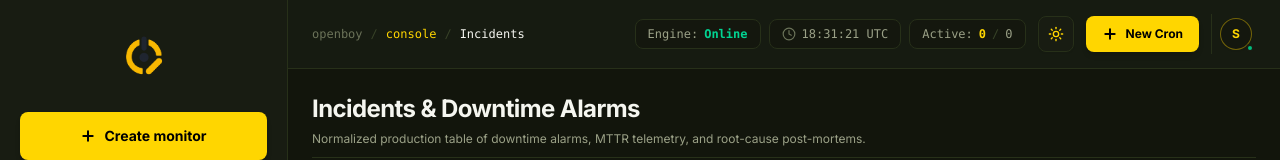
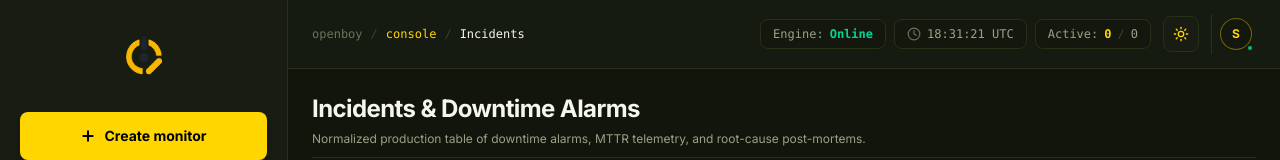
Before and after one commit to dennismutuku2005/openboy-app, a Next.js app: page /dashboard/incidents in a window 1280 px wide. Shown: the top 160 px of the page. Built offline with nearby package versions, Linux system fonts and the light colour scheme; no server answers; sample sign-in values are in the browser's storage.

Commit message:
refactor(navbar): remove New Cron button from top navbar

```diff
--- a/components/DashboardNavbar.js
+++ b/components/DashboardNavbar.js
@@ -3,15 +3,14 @@
 import { useState, useEffect } from "react";
 import Link from "next/link";
 import { usePathname } from "next/navigation";
-import { Plus, Clock, Loader2, Menu } from "lucide-react";
+import { Clock, Menu } from "lucide-react";
 import { useDashboard } from "./DashboardContext";
 import ThemeToggle from "./ThemeToggle";
 
 export default function DashboardNavbar() {
   const pathname = usePathname();
-  const { openCreateModal, monitors, setIsMobileSidebarOpen, currentUser } = useDashboard();
+  const { monitors, setIsMobileSidebarOpen, currentUser } = useDashboard();
   const [utcTime, setUtcTime] = useState("");
-  const [isCreating, setIsCreating] = useState(false);
 
   useEffect(() => {
     const updateTime = () => {
@@ -29,11 +28,6 @@ export default function DashboardNavbar() {
   const userInitial = (currentUser?.name || currentUser?.username || "A").slice(0, 1).toUpperCase();
   const currentSection = pathname.replace("/dashboard", "").replace("/", "") || "schedules";
 
-  const handleOpenCreate = () => {
-    setIsCreating(true);
-    openCreateModal();
-    setTimeout(() => setIsCreating(false), 300);
-  };
 
   return (
     <header className="w-full bg-openboy-surface/95 backdrop-blur-md border-b border-openboy-border px-4 sm:px-5 md:px-6 py-3 sm:py-3.5 min-h-[56px] sm:min-h-[64px] flex flex-col md:flex-row md:items-center justify-between gap-3 sticky top-0 z-20 transition-all">
@@ -117,20 +111,6 @@ export default function DashboardNavbar() {
           <ThemeToggle variant="compact" />
         </div>
 
-        {/* Substantial Action Button */}
-        <button
-          type="button"
-          onClick={handleOpenCreate}
-          disabled={isCreating}
-          className="w-full sm:w-auto py-2.5 px-4 bg-[#ffd600] hover:bg-[#eed000] text-black font-bold text-xs rounded-lg flex items-center justify-center gap-2 transition-all cursor-pointer shadow-md hover:shadow-lg active:scale-[0.99] disabled:opacity-60"
-        >
-          {isCreating ? (
-            <Loader2 className="w-3.5 h-3.5 sm:w-4 sm:h-4 animate-spin text-black" />
-          ) : (
-            <Plus className="w-3.5 h-3.5 sm:w-4 sm:h-4 stroke-[3]" />
-          )}
-          <span>New Cron</span>
-        </button>
 
         {/* Desktop Profile Avatar */}
         <div className="hidden md:flex items-center pl-1 border-l border-openboy-border">
```
